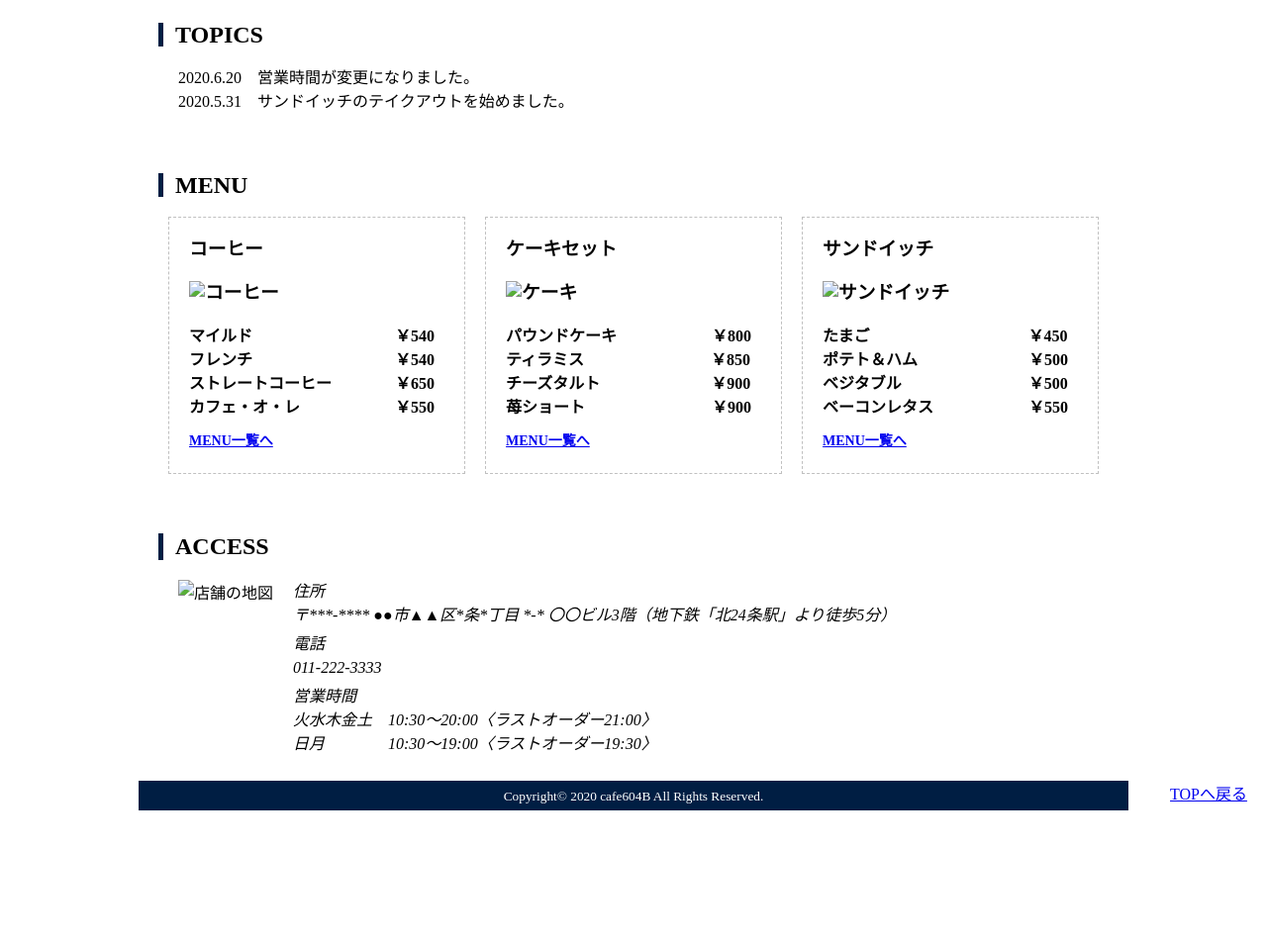
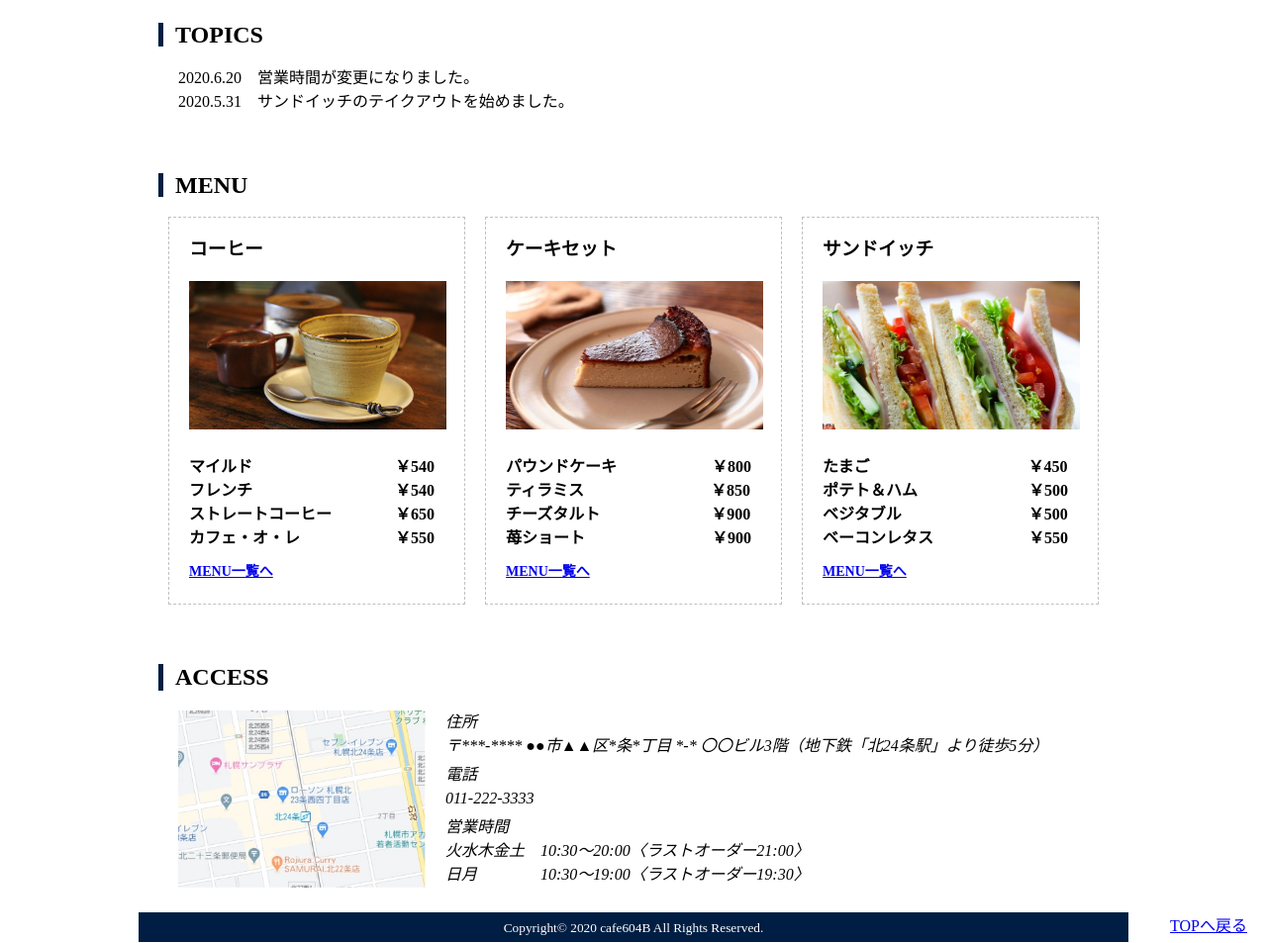
Before and after one commit to saisakura/design_portfolio, a plain HTML site: page index.html in a window 1280 px wide. Shown: the part 586-1539 px from the top of the page at 99% size. Before the commit the page ends 1406 px from the top, so only its background shows below. Drawn offline with Linux system fonts and the light colour scheme.

Commit message:
Update index.html

```diff
--- a/index.html
+++ b/index.html
@@ -39,7 +39,7 @@
 				<h2>MENU</h2>
 				<div class="menu1">
 					<h3>コーヒー</3>
-					<p class="menu-photo"><img src="images/cup-246827_1920.jpg" alt="コーヒー" width="260px" height="150px"></p>
+					<p class="menu-photo"><img src="cup-246827_1920.jpg" alt="コーヒー" width="260px" height="150px"></p>
 						<ul class="menu-list">
 							<li>マイルド　　　　　　　　　￥540</li>
 							<li>フレンチ　　　　　　　　　￥540</li>
@@ -51,7 +51,7 @@
 
 				<div class="menu2">
 					<h3>ケーキセット</3>
-					<p class="menu-photo"><img src="images/cake.jpg" alt="ケーキ" width="260px" height="150px"></p>
+					<p class="menu-photo"><img src="cake.jpg" alt="ケーキ" width="260px" height="150px"></p>
 
 							<ul class="menu-list">
 								<li>パウンドケーキ　　　　　　￥800</li>
@@ -65,7 +65,7 @@
 
 				<div class="menu3">
 					<h3>サンドイッチ</3>
-					<p class="menu-photo"><img src="images/sandwich.jpg" alt="サンドイッチ" width="260px" height="150px"></p>
+					<p class="menu-photo"><img src="sandwich.jpg" alt="サンドイッチ" width="260px" height="150px"></p>
 							<ul class="menu-list">
 								<li>たまご　　　　　　　　　　￥450</li>
 								<li>ポテト＆ハム　　　　　　　￥500</li>
@@ -78,7 +78,7 @@
 
 				<div class="contents4 clearfix">
 					<h2>ACCESS</h2>
-					<p class="map"><img src="images/map.jpg" alt="店舗の地図" width="250px" height="180px"></p>
+					<p class="map"><img src="map.jpg" alt="店舗の地図" width="250px" height="180px"></p>
 					<address>
 						<dl>
 							<dt>住所</dt>
```
